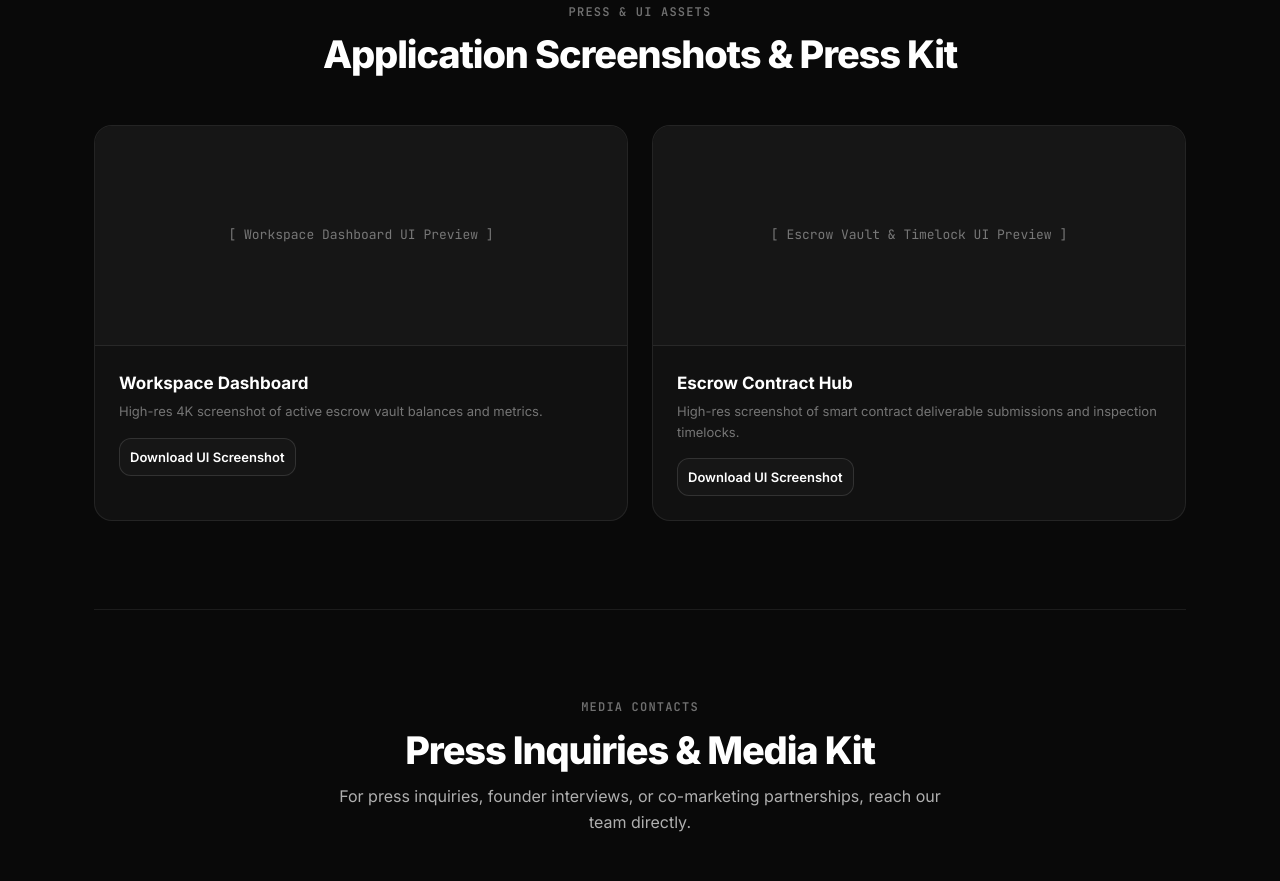
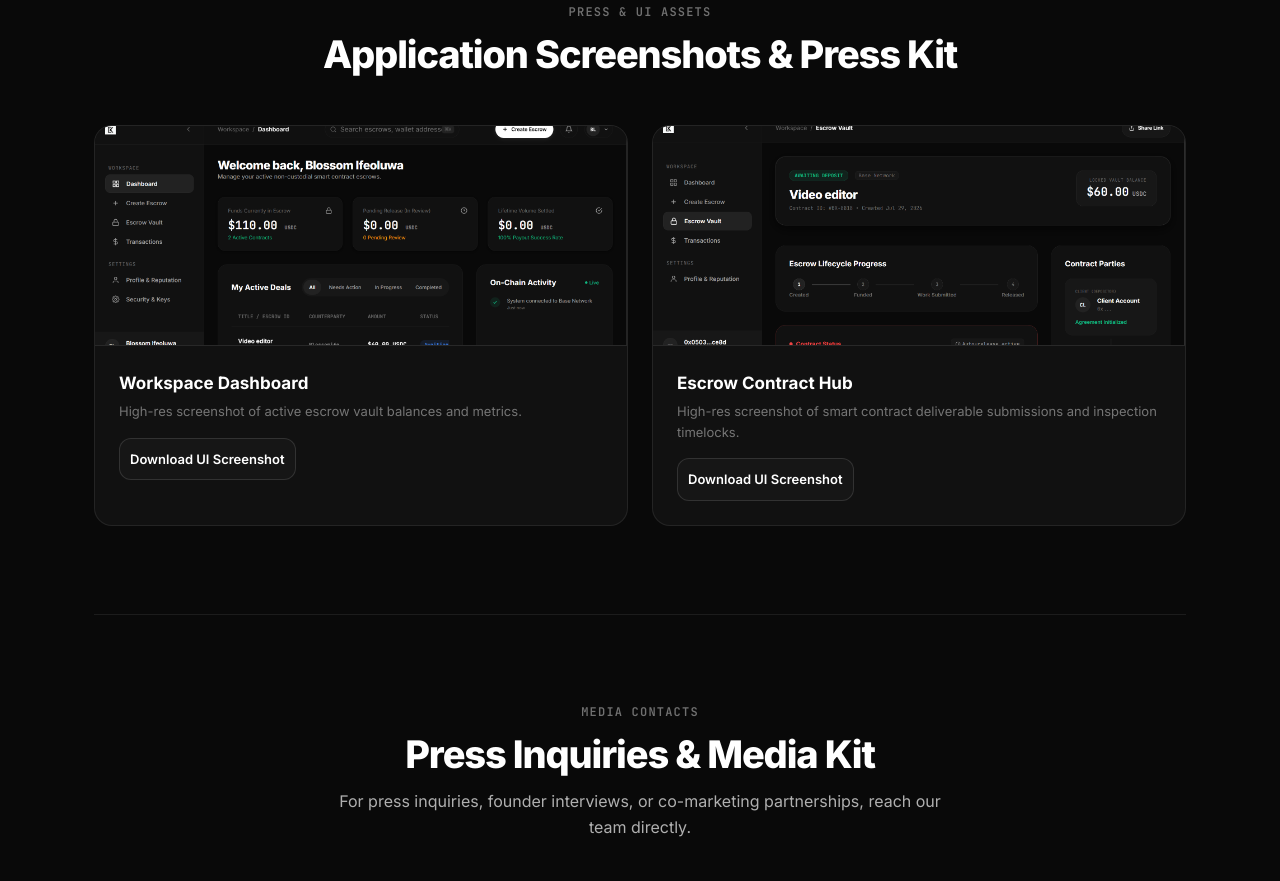
Before and after one commit to Blossom307/baxis, a website: page brand.html in a window 1280 px wide. Shown: the part 3615-4496 px from the top of the page. Drawn offline with Linux system fonts and the light colour scheme.

Commit message:
Improve branding

```diff
--- a/brand.html
+++ b/brand.html
@@ -901,27 +901,31 @@
       </div>
 
 <div class="grid-2">
+
+  <!-- Screenshot 1: Dashboard -->
   <div class="screenshot-card">
-          <div class="screenshot-preview-placeholder">
-            <span>[ Workspace Dashboard UI Preview ]</span>
+    <div class="screenshot-preview-placeholder" style="padding: 0; overflow: hidden;">
+      <img src="images/dashboard-preview.png" alt="Baxis Workspace Dashboard UI" style="width: 100%; height: 100%; object-fit: cover;">
     </div>
     <div class="screenshot-info">
       <h3 class="asset-title">Workspace Dashboard</h3>
-            <p class="asset-sub" style="margin-bottom: 1rem;">High-res 4K screenshot of active escrow vault balances and metrics.</p>
-            <button class="btn-download-sm" onclick="alert('Downloading Workspace Dashboard PNG...');">Download UI Screenshot</button>
+      <p class="asset-sub" style="margin-bottom: 1rem;">High-res screenshot of active escrow vault balances and metrics.</p>
+      <a href="images/dashboard-preview.png" download class="btn-download-sm">Download UI Screenshot</a>
     </div>
   </div>
 
+  <!-- Screenshot 2: Vault Details -->
   <div class="screenshot-card">
-          <div class="screenshot-preview-placeholder">
-            <span>[ Escrow Vault & Timelock UI Preview ]</span>
+    <div class="screenshot-preview-placeholder" style="padding: 0; overflow: hidden;">
+      <img src="images/vault-preview.png" alt="Baxis Escrow Vault UI" style="width: 100%; height: 100%; object-fit: cover;">
     </div>
     <div class="screenshot-info">
       <h3 class="asset-title">Escrow Contract Hub</h3>
       <p class="asset-sub" style="margin-bottom: 1rem;">High-res screenshot of smart contract deliverable submissions and inspection timelocks.</p>
-            <button class="btn-download-sm" onclick="alert('Downloading Escrow Contract Hub PNG...');">Download UI Screenshot</button>
+      <a href="images/vault-preview.png" download class="btn-download-sm">Download UI Screenshot</a>
     </div>
   </div>
+
 </div>
     </section>
 
```
Also changed, not shown: images/dashboard-preview.png (added), images/vault-preview.png (added). Lines whose indentation alone changed are shown as unchanged.
